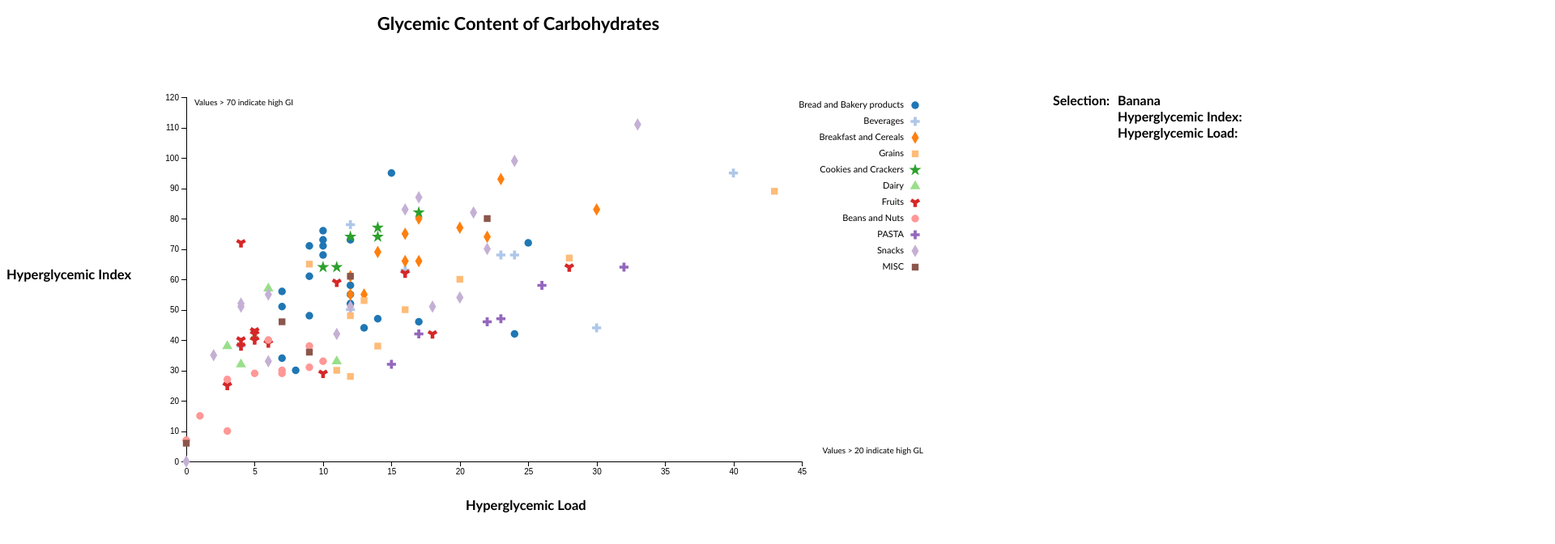
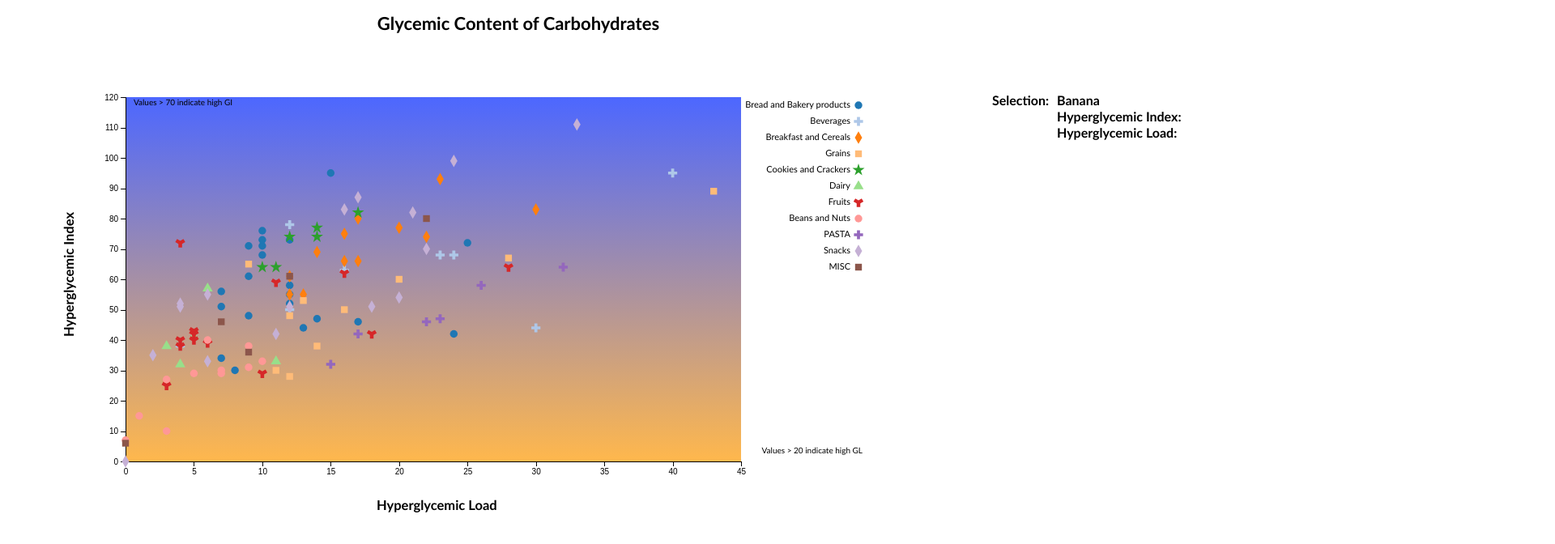
Before and after one commit to vladwork175/InfoVisualizationProject, a plain HTML site: page index.html in a window 1280 px wide. Shown: the top 672 px of the page at 81% size, 1920 px wide, since content can reach past the window. Drawn offline with nearby package versions, Linux system fonts and the light colour scheme.

Commit message:
Gradient added, rotated y axis label

```diff
--- a/carbsindex.js
+++ b/carbsindex.js
@@ -139,7 +139,7 @@ d3.csv('food.csv', function (error, data) {
                 .style("fill", function (d) { return color(d); })
                 .attr("d", function (d, i) { return symbol.type(symbols(d))(); })
                 .attr("transform", function (d, i) {
-                        return "translate(" + (width - 10) + "," + 10 + ")";
+                        return "translate(" + (width - 5) + "," + 10 + ")";
                 })
                 .on("click", function (d) {
                         d3.selectAll(".symbol").style("opacity", 1)
@@ -158,7 +158,7 @@ d3.csv('food.csv', function (error, data) {
                 });
 
         legend.append("text")
-                .attr("x", width - 24)
+                .attr("x", width - 15 )
                 .attr("y", 9)
                 .attr("dy", ".35em")
                 .style("text-anchor", "end")
@@ -177,10 +177,10 @@ d3.csv('food.csv', function (error, data) {
                     .text(carbselected);
 
             d3.select(".selectedcarbGI")
-                    .text("Hyperglycemic Index: " + carbselectedGI);
+                    .text("Hyperglycemic \nIndex: " + carbselectedGI);
 
             d3.select(".selectedcarbGL")
-                    .text("Hyperglycemix Load: " + carbselectedGL);
+                    .text("Hyperglycemic Load: " + carbselectedGL);
         }
 
         function unselectDataPoint()
@@ -203,4 +203,32 @@ d3.csv('food.csv', function (error, data) {
                 .on("mouseout", unselectDataPoint);
 
 
+
+
 });
+padding = 15;
+// Create the svg:defs element and the main gradient definition.
+var svgDefs = svg.append('defs');
+
+var mainGradient = svgDefs.append('linearGradient')
+    .attr('id', 'mainGradient')
+    .style("transform", "rotate(90deg)");
+
+// Create the stops of the main gradient. Each stop will be assigned
+// a class to style the stop using CSS.
+mainGradient.append('stop')
+    .attr('class', 'stop-bottom')
+    .attr('offset', '0');
+
+mainGradient.append('stop')
+    .attr('class', 'stop-top')
+    .attr('offset', '1');
+
+// Use the gradient to set the shape fill, via CSS.
+svg.append('rect')
+    .classed('filled', true)
+    .attr('x', 0)
+    .attr('y', 0)
+    .attr('width', width-150)
+    .style('opacity', .70)
+    .attr('height', height);
--- a/styles.css
+++ b/styles.css
@@ -20,25 +20,27 @@ body {
     color: black;
     width: 200px;
     height: 28px;
+
 }
 
 #h1GL
 {
     position: absolute;
     top: 600px;
-    left: 575px;
+    left: 465px;
 }
 
 #h1GI
 {
     position: absolute;
     top: 315px;
+    transform: rotate(-90deg);
 }
 
 svg
 {
     position: absolute;
-    left: 200px;
+    left: 125px;
     top: 100px;
 }
 
@@ -46,3 +48,17 @@ h1
 {
     text-align: center;
 }
+
+
+
+.stop-bottom {
+    stop-color: #0026ff;  /* Indigo */
+}
+
+.stop-top {
+    stop-color: #ff9900;  /* Teal */
+}
+
+.filled {
+    fill: url(#mainGradient);
+}
```
